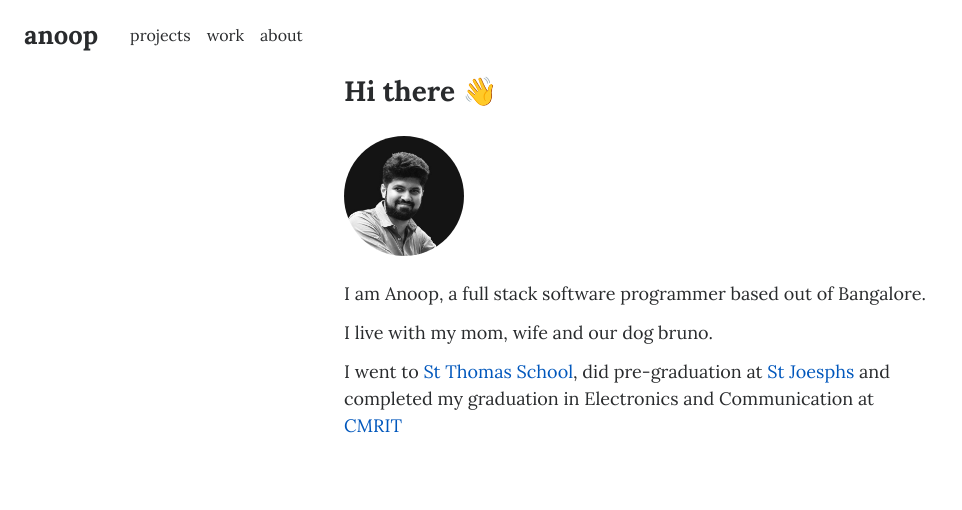
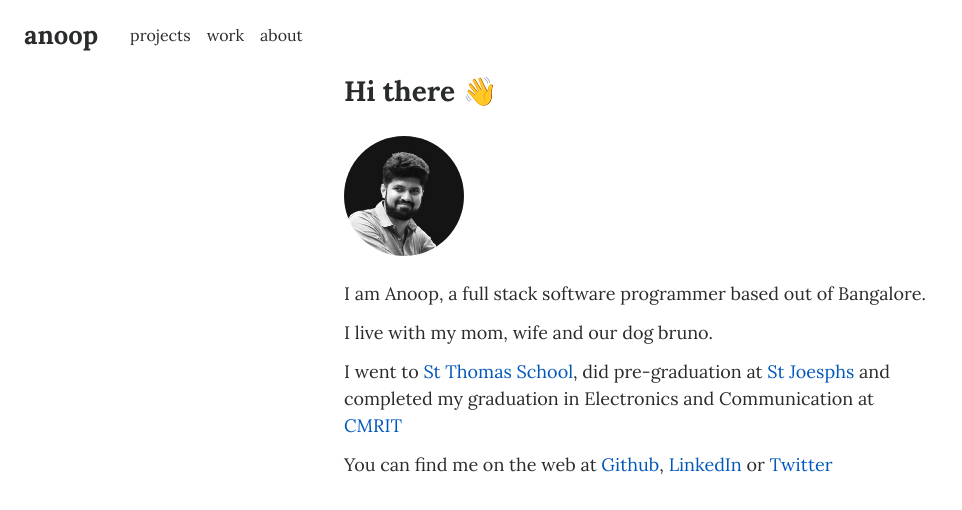
Before and after one commit to helloanoop/helloanoop.com, a Next.js app: page /about in a window 1280 px wide. Shown: the top 510 px of the page, without its empty margins (0-962 px from the left). Built offline with nearby package versions, Linux system fonts and the light colour scheme.

Commit message:
chore: added contact details

```diff
--- a/src/pages/about.js
+++ b/src/pages/about.js
@@ -25,6 +25,8 @@
             <p>I live with my mom, wife and our dog bruno.</p>
 
             <p>I went to <a target="_blank" rel="noreferrer" href="https://www.google.com/maps/place/12.970699+77.747437/@12.970699,77.747437,18z">St Thomas School</a>, did pre-graduation at <a href="https://www.sjc.ac.in/" a rel="noreferrer" target="_blank">St Joesphs</a> and completed my graduation in Electronics and Communication at <a rel="noreferrer" href="https://www.cmrit.ac.in/">CMRIT</a></p>
+
+            <p>You can find me on the web at <a target="_blank" rel="noreferrer" href="https://github.com/anoopmd">Github</a>, <a target="_blank" rel="noreferrer" href="https://www.linkedin.com/in/anoop-m-d-868099100">LinkedIn</a> or <a target="_blank" rel="noreferrer" href="https://twitter.com/anoopcodes">Twitter</a></p>
           </div>
         </div>
       </main>
```
